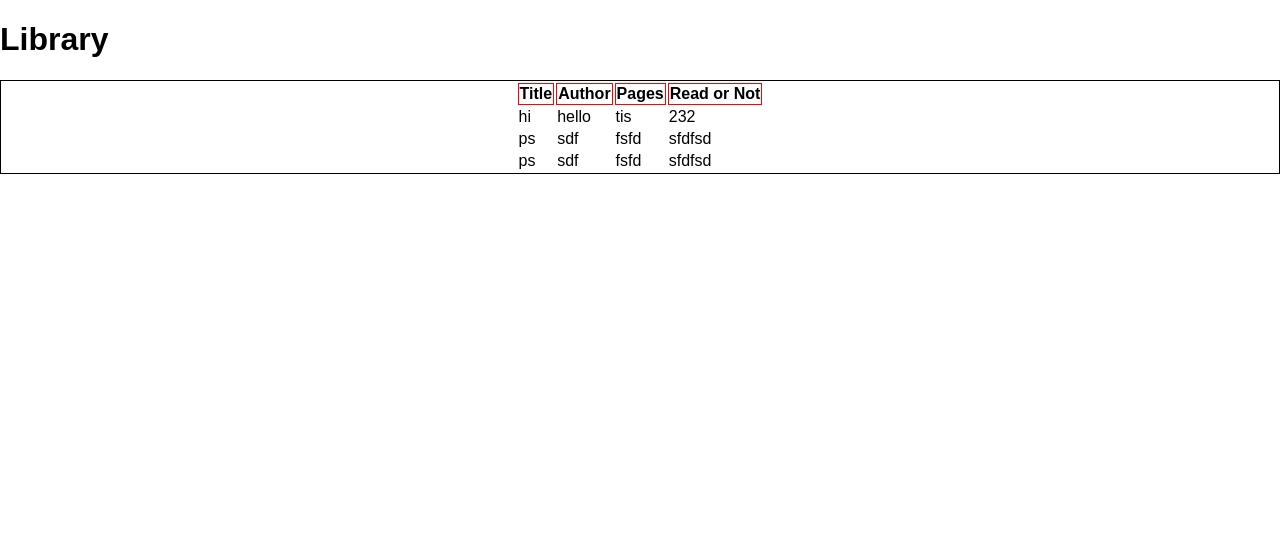
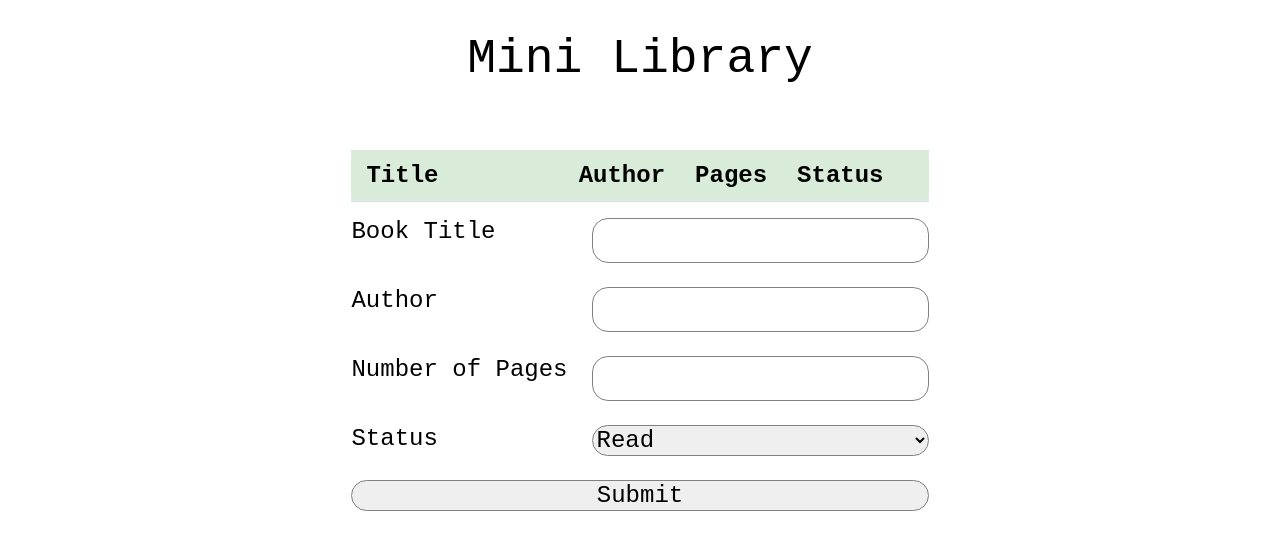
Before and after one commit to sehyunlee217/TOP_Library, a plain HTML site: page index.html in a window 1280 px wide. Drawn offline with Linux system fonts and the light colour scheme.

Commit message:
Linked HTML forms with JS; when form is submitted, library is updated

```diff
--- a/index.html
+++ b/index.html
@@ -8,13 +8,36 @@
     <link rel="stylesheet" href="styles.css" />
   </head>
   <body>
-    <h1>Library</h1>
-    <table class="library_table">
-      <th>Title</th>
-      <th>Author</th>
-      <th>Pages</th>
-      <th>Read or Not</th>
-    </table>
+    <div class="header"><h1>Mini Library</h1></div>
+    <div class="content">
+      <table>
+        <th>Title</th>
+        <th>Author</th>
+        <th>Pages</th>
+        <th>Status</th>
+        <th></th>
+      </table>
+      <div class="submit">
+        <form class="formGrid">
+          <label for="title">Book Title</label>
+          <input type="text" name="submitTitle" id="title" />
+
+          <label for="title">Author</label>
+          <input type="text" name="submitAuthor" id="author" />
+
+          <label for="numPages">Number of Pages</label>
+          <input type="number" name="submitPages" id="numPages" />
+
+          <label for="status">Status</label>
+          <select name="submitStatus" id="status">
+            <option value="read" selected>Read</option>
+            <option value="notRead">Not Read</option>
+          </select>
+
+          <button class="submitButton">Submit</button>
+        </form>
+      </div>
+    </div>
     <script src="script.js"></script>
   </body>
 </html>
--- a/script.js
+++ b/script.js
@@ -21,6 +21,13 @@ function addBookToLibrary(book, library) {
 
 function displayLibrary(library) {
     const tableBody = document.querySelector("tbody");
+    console.log(tableBody);
+    // if the second child of tableBody is not empty,
+    // dump everything starting from secondchild.
+
+    // Or create function that would just display
+    // last child of tableBody
+
     for (let book of library) {
         const tableRow = document.createElement("tr");
         tableBody.appendChild(tableRow);
@@ -35,23 +42,32 @@ function displayLibrary(library) {
     }
 }
 
-
-// const title = window.prompt("Enter Title");
-// const author = window.prompt("Enter Author");
-// const num_pages = window.prompt("Enter Number of Pages");
-// const read = window.prompt("Enter Whether read or not");
-
-const book1 = new Book("hi", "hello", "tis", '232');
-const book2 = new Book("ps", "sdf", "fsfd", "sfdfsd");
-const book3 = new Book("ps", "sdf", "fsfd", "sfdfsd");
+const book1 = new Book("Harry Potter", "J.K Rolling", "1932", "Yes");
+const book2 = new Book("To Kill a Mockingbird", "Harper Lee", "302", "Yes");
+const book3 = new Book("The Fellowship of the Ring", "J.R.R. Tolkien", "1222", "No");
 
 
-addBookToLibrary(book1, myLibrary);
-addBookToLibrary(book2, myLibrary);
-addBookToLibrary(book3, myLibrary);
+// addBookToLibrary(book1, myLibrary);
+// addBookToLibrary(book2, myLibrary);
+// addBookToLibrary(book3, myLibrary);
 
-// const user_book = new Book(title, author, num_pages, read);
+// displayLibrary(myLibrary);
 
-// addBookToLibrary(user_book, myLibrary);
-displayLibrary(myLibrary);
-// console.log(myLibrary);
+const submitForm = document.querySelector("form");
+
+submitForm.addEventListener("submit", event => {
+    event.preventDefault();
+
+    const submitTitle = event.target["submitTitle"].value;
+    const submitAuthor = event.target["submitAuthor"].value;
+    const submitNumpages = event.target["submitPages"].value;
+    const submitStatus = event.target["submitStatus"].value;
+
+    let newBook = new Book(submitTitle, submitAuthor, submitNumpages, submitStatus);
+
+    addBookToLibrary(newBook, myLibrary);
+
+    // console.log(newBook);
+    displayLibrary(myLibrary);
+    // console.log(myLibrary);
+});
--- a/styles.css
+++ b/styles.css
@@ -1,18 +1,84 @@
 body{
-    font-family: sans-serif;
+    font-family: 'Courier New', Courier, monospace;
     width: 100vw;
     height: 100vh;
     margin: 0;
+    display: flex;
+    flex-direction: column;
+    align-items: center;
+    gap: 1em;
 }
 
-table{
+.header{
+    padding-top: 2em;
     display: flex;
-    border: 1px solid black;
     width: 100%;
     justify-content: center;
     align-items: center;
 }
 
-th{
-    border: 1px solid red;
+h1, h2, h3, h4, h5, h6 {
+    margin-top: 0;
+    margin-bottom: 2rem;
+    font-weight: 100; }
+
+h1 { font-size: 3.0rem; font-weight: lighter;}
+
+/* Tables */
+
+th,
+td {
+  padding: 12px 15px;
+  text-align: left;
+  border-bottom: 1px solid #E1E1E1;
+  font-size: 1.5rem;
 }
+
+tr:first-child{
+    background-color: rgba(66, 161, 66, 0.2);
+}
+
+
+table{
+    display: table;
+    width: 100%;
+    margin-bottom: 1em;
+    display: flex;
+    border-collapse: collapse;
+}
+
+tbody,thead,th,tr,td{
+    width: 100%;
+}
+
+
+.content{
+    display: flex;
+    flex-direction: column;
+    padding: 1em;
+}
+
+.formGrid{
+    display: grid;
+    grid-template-rows: repeat(auto-fill, 1fr);
+    grid-template-columns: repeat(auto-fill, 1fr);
+    grid-gap: 1em;
+    font-size: 1.5em;
+}
+
+
+
+input,select, button{
+    font-family: inherit;
+    font-size: inherit;
+    border-radius: 1rem;
+    border: 1px solid gray;
+}
+
+input{
+    padding: 0.5rem 1rem;
+}
+
+.submitButton{
+    grid-column: span 2;
+}
```
Also changed, not shown: retro_computer_screen.jpeg (added).
